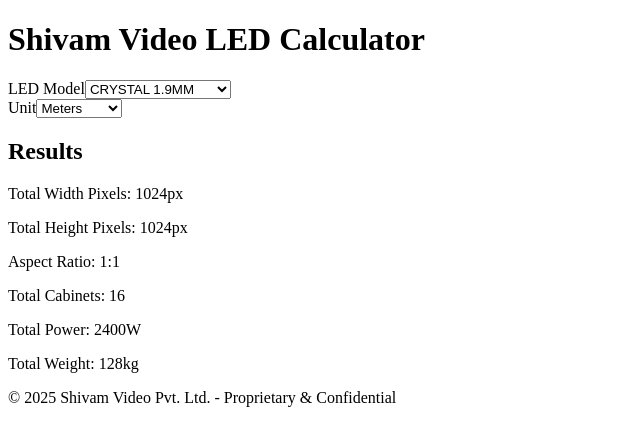
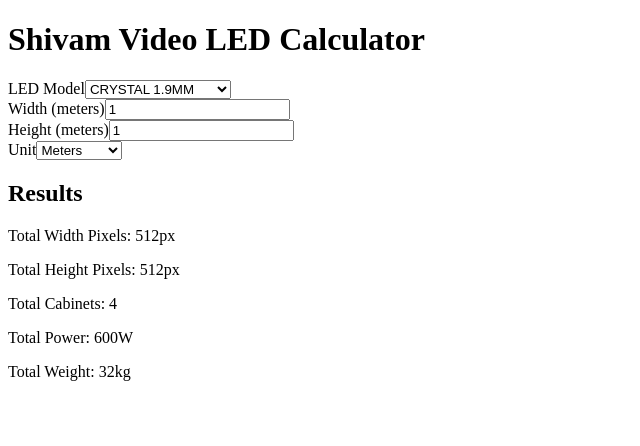
Before and after one commit to shivamraghav14/LED-CALCULATOR, a Next.js app: page / in a window 1280 px wide. Shown: the top 446 px of the page, without its empty margins (0-640 px from the left). Built offline with nearby package versions, Linux system fonts and the light colour scheme.

Commit message:
Update index.js

```diff
--- a/src/pages/index.js
+++ b/src/pages/index.js
@@ -1,6 +1,4 @@
 import { useState } from "react";
-import jsPDF from "jspdf";
-import autoTable from "jspdf-autotable";
 
 const ledModels = {
   "CRYSTAL 1.9MM": { pixelDensity: 256, powerPerCabinet: 150, weightPerCabinet: 8, cabinetSize: [500, 500] },
@@ -15,16 +13,10 @@
 
 const unitConversion = { meters: 1, mm: 0.001, inches: 0.0254, feet: 0.3048 };
 
-const getAspectRatio = (width, height) => {
-  const gcd = (a, b) => (b === 0 ? a : gcd(b, a % b));
-  const divisor = gcd(width, height);
-  return `${width / divisor}:${height / divisor}`;
-};
-
 export default function LEDCalculator() {
   const [model, setModel] = useState("CRYSTAL 1.9MM");
-  const [width, setWidth] = useState(2);
-  const [height, setHeight] = useState(2);
+  const [width, setWidth] = useState(1);
+  const [height, setHeight] = useState(1);
   const [unit, setUnit] = useState("meters");
 
   const convertSize = (value) => value * unitConversion[unit];
@@ -35,14 +27,13 @@
     const convertedHeight = convertSize(height);
     const totalWidthPixels = Math.round((convertedWidth / (cabinetSize[0] / 1000)) * pixelDensity);
     const totalHeightPixels = Math.round((convertedHeight / (cabinetSize[1] / 1000)) * pixelDensity);
-    const aspectRatio = getAspectRatio(totalWidthPixels, totalHeightPixels);
     const totalCabinets = Math.ceil((convertedWidth / (cabinetSize[0] / 1000)) * (convertedHeight / (cabinetSize[1] / 1000)));
     const totalPower = totalCabinets * powerPerCabinet;
     const totalWeight = totalCabinets * weightPerCabinet;
-    return { totalWidthPixels, totalHeightPixels, aspectRatio, totalPower, totalWeight, totalCabinets };
+    return { totalWidthPixels, totalHeightPixels, totalPower, totalWeight, totalCabinets };
   };
 
-  const { totalWidthPixels, totalHeightPixels, aspectRatio, totalPower, totalWeight, totalCabinets } = calculateValues();
+  const { totalWidthPixels, totalHeightPixels, totalPower, totalWeight, totalCabinets } = calculateValues();
 
   return (
     <div className="p-6 bg-black text-white rounded-lg shadow-xl max-w-4xl mx-auto">
@@ -55,6 +46,14 @@
               <option key={m} value={m}>{m}</option>
             ))}
           </select>
+        </div>
+        <div>
+          <label>Width ({unit})</label>
+          <input type="number" value={width} onChange={(e) => setWidth(parseFloat(e.target.value) || 1)} />
+        </div>
+        <div>
+          <label>Height ({unit})</label>
+          <input type="number" value={height} onChange={(e) => setHeight(parseFloat(e.target.value) || 1)} />
         </div>
         <div>
           <label>Unit</label>
@@ -71,13 +70,10 @@
         <h2 className="text-xl font-semibold">Results</h2>
         <p>Total Width Pixels: {totalWidthPixels}px</p>
         <p>Total Height Pixels: {totalHeightPixels}px</p>
-        <p>Aspect Ratio: {aspectRatio}</p>
         <p>Total Cabinets: {totalCabinets}</p>
         <p>Total Power: {totalPower}W</p>
         <p>Total Weight: {totalWeight}kg</p>
       </div>
-
-      <p className="mt-6 text-sm text-center opacity-70">© 2025 Shivam Video Pvt. Ltd. - Proprietary & Confidential</p>
     </div>
   );
 }
```
